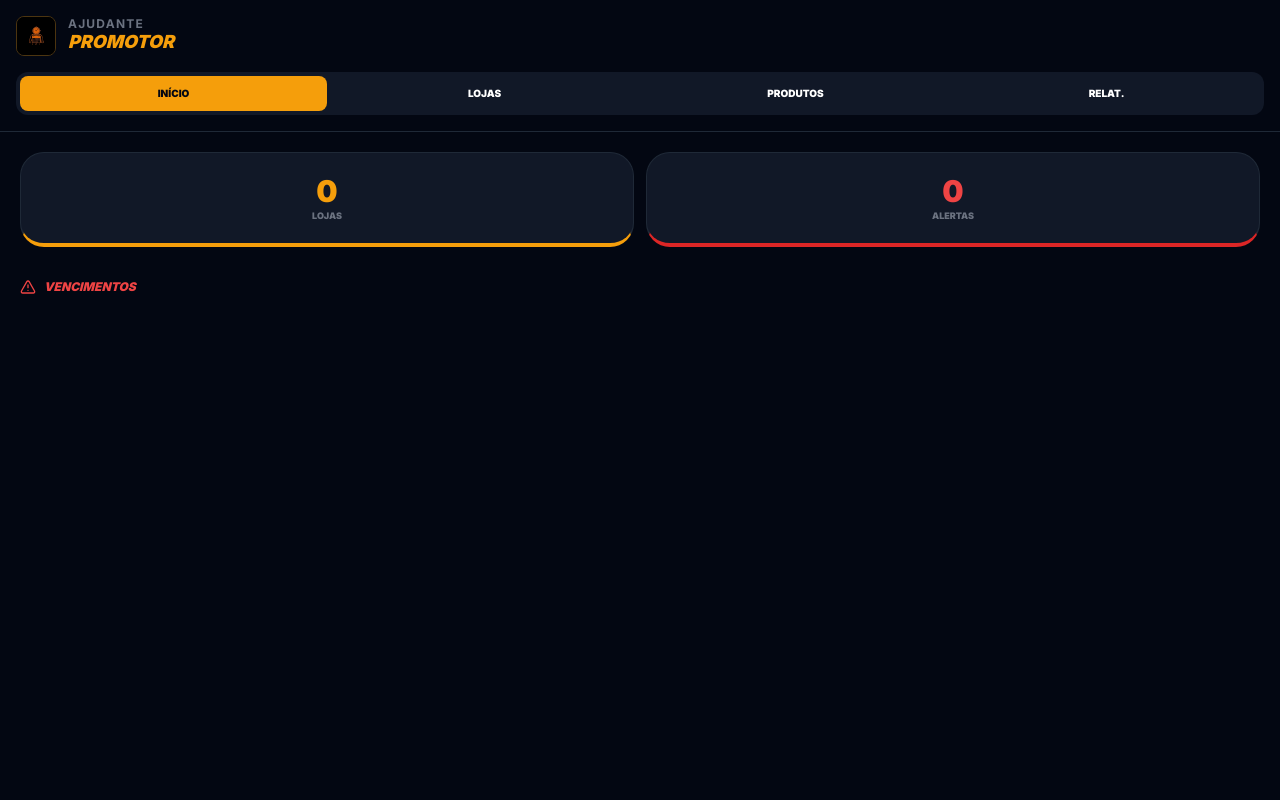
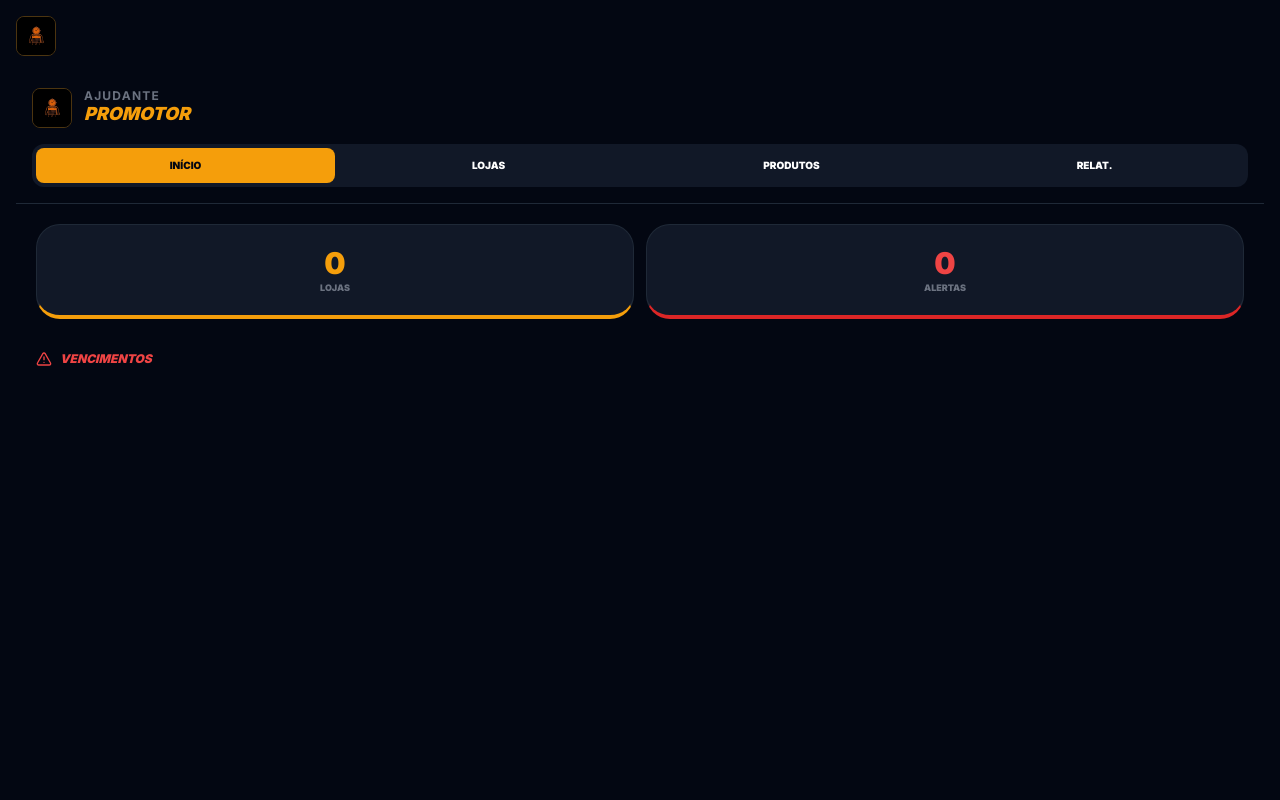
Before and after one commit to melobortolatorenan-max/Promotor-ajudante, a plain HTML site: page index.html in a window 1280 px wide. Shown: the top 800 px of the page. Drawn offline with nearby package versions, Linux system fonts and the light colour scheme.

Commit message:
Update index.html

```diff
--- a/index.html
+++ b/index.html
@@ -34,6 +34,13 @@
             <h2 class="text-[10px] font-black text-amber-500 uppercase tracking-[3px] mb-4">Promotor Ajudante</h2>
             <div id="modal-body" class="mb-8 text-gray-300"></div>
             <div id="modal-footer" class="flex flex-col gap-3"></div>
+        </div>
+    </div>
+
+    <section id="tela-app" class="secao ativa">
+        <header class="p-4 border-b border-gray-800 bg-gray-950">
+            <div class="flex items-center gap-3 mb-4">
+                <img src="https://raw.githubusercontent.com/melobortolatorenan-max/Promotor-ajudante/main/logo.png" class="w-10 h-10 rounded-lg border border-amber-500/30">
         </div>
     </div>
 
```
